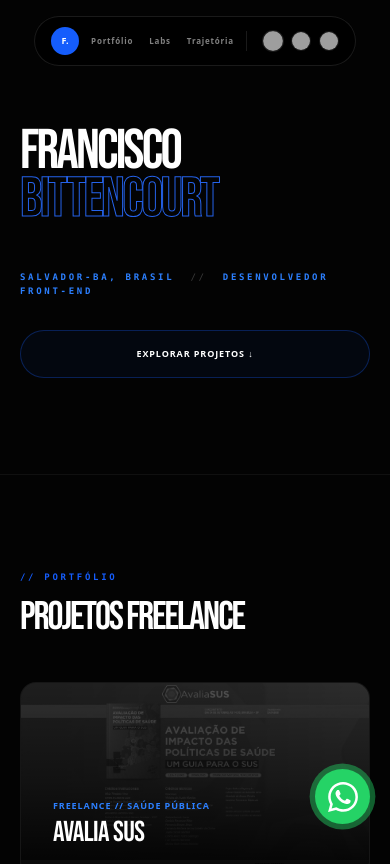
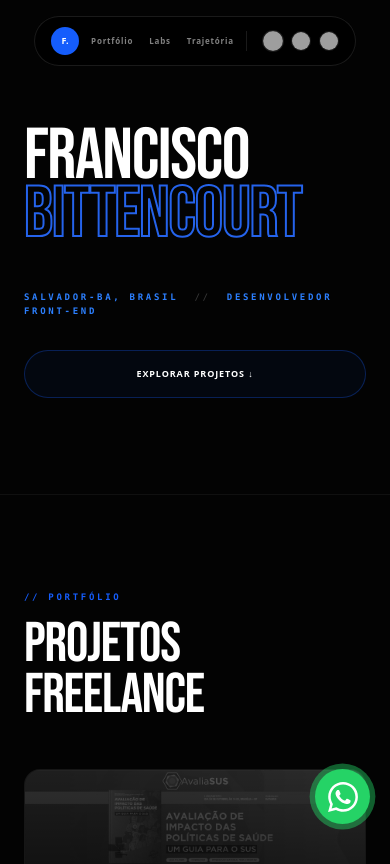
Before and after one commit to franbittencourt09-bit/meu-portfolio, a Next.js app: page / in a window 390 px wide. Shown: the top 864 px of the page. Built offline with nearby package versions, Linux system fonts and the light colour scheme; grey boxes are pictures that could not be loaded.

Commit message:
perfect2

```diff
--- a/src/app/globals.css
+++ b/src/app/globals.css
@@ -13,52 +13,53 @@ body {
 }
 
 /* 1. Regra Geral (Hero - FRANCISCO BITTENCOURT) */
+/* Aumentei o mínimo de 3.5rem para 4.5rem para o mobile não encolher o nome */
 .font-bebas {
   font-family: var(--font-bebas), sans-serif;
-  /* Mínimo 3.5rem, cresce 10% da tela, máximo 9rem (Desktop não fica gigante) */
-  font-size: clamp(3.5rem, 10vw, 9rem) !important;
-  line-height: 0.85;
+  font-size: clamp(4.5rem, 12vw, 9rem) !important;
+  line-height: 0.8;
   text-transform: uppercase;
+  letter-spacing: -0.02em;
 }
 
 /* 2. Títulos de Seções (Portfolio, Labs, Academy) */
-/* Queremos que esses títulos sejam menores que o nome principal */
+/* Padronizado para ser imponente em qualquer dispositivo */
 h2.font-bebas {
-  font-size: clamp(2.5rem, 6vw, 5rem) !important;
+  font-size: clamp(3.5rem, 8vw, 5.5rem) !important;
+  line-height: 0.9;
 }
 
-/* 3. Ajuste Específico para os CARDS (Dentro dos projetos e labs) */
+/* 3. Ajuste para os CARDS */
 .group h3.font-bebas {
-  /* No mobile 1.8rem, no Desktop trava em 3rem */
-  font-size: clamp(1.8rem, 4vw, 3rem) !important;
-  line-height: 0.9;
-  letter-spacing: -0.02em;
+  font-size: clamp(2.2rem, 5vw, 3.5rem) !important;
+  line-height: 0.85;
+  letter-spacing: -0.01em;
   word-break: break-word;
   max-width: 95%;
 }
 
 /* 4. Educação */
 #sobre h4.font-bebas {
-  font-size: 1.5rem !important;
-  line-height: 1;
+  font-size: clamp(1.8rem, 3vw, 2.2rem) !important;
+  line-height: 0.9;
 }
 
-/* 5. Efeito de Outline */
+/* 5. Efeito de Outline (UNIFICADO) */
+/* Removi a media query: agora o contorno é 2px em tudo */
 .outline-text {
-  -webkit-text-stroke: 1px #2563eb;
+  -webkit-text-stroke: 2px #2563eb;
   color: transparent;
 }
 
-@media (min-width: 768px) {
-  .outline-text {
-    -webkit-text-stroke: 2px #2563eb;
-  }
+/* 6. Padding de Seção Unificado */
+/* Garante que o "respiro" lateral seja o mesmo (24px) no mobile e desktop */
+section {
+  padding-left: 1.5rem !important;
+  padding-right: 1.5rem !important;
 }
 
-/* 6. Respiro Mobile */
-@media (max-width: 768px) {
-  section {
-    padding-left: 1.25rem !important;
-    padding-right: 1.25rem !important;
-  }
+/* 7. Ajuste de Links e Botões para Mobile */
+/* Garante que elementos de interação não fiquem minúsculos */
+button, a {
+  transition: all 0.3s ease-in-out;
 }
```
